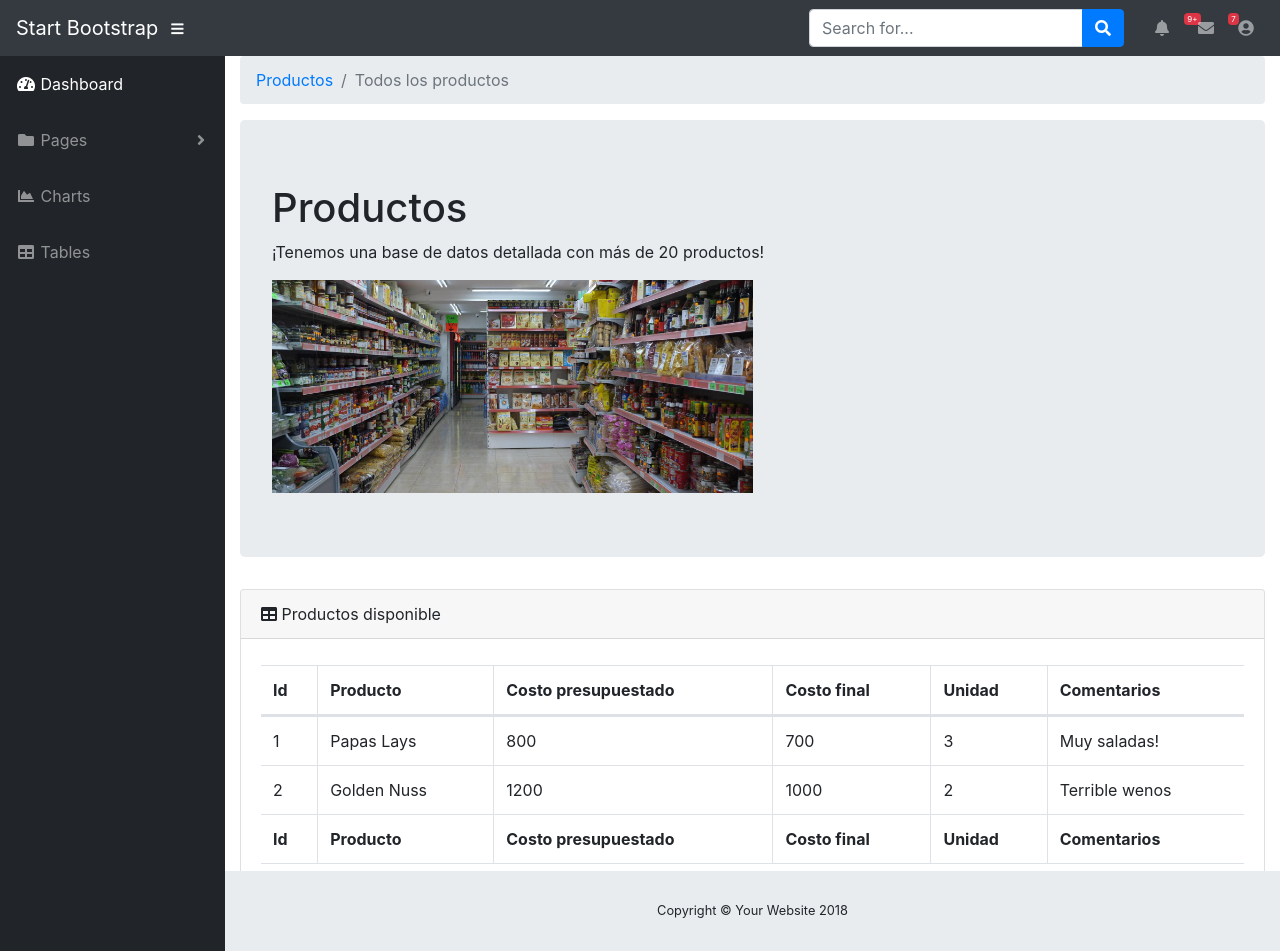
After one commit to Matiasruizr/superMarkerList, a Django app: page /producto/productos/ in a window 1280 px wide. The commit adds this page. Run offline with Django 3.2, Linux system fonts and the light colour scheme; some libraries are stand-ins or nearby versions.

Commit message:
Productos vista, aun no hay migraciones

```diff
--- /dev/null
+++ b/superMarkerList/producto/urls.py
@@ -0,0 +1,7 @@
+from django.contrib import admin
+from django.urls import path
+from producto import views as vistasProducto
+
+urlpatterns = [
+    path('productos/', vistasProducto.inicio),
+]
--- a/superMarkerList/producto/views.py
+++ b/superMarkerList/producto/views.py
@@ -1,3 +1,5 @@
 from django.shortcuts import render
 
 # Create your views here.
+def inicio(request):
+    return render(request,  'productos/inicio.html', {})
--- a/superMarkerList/superMarkerList/urls.py
+++ b/superMarkerList/superMarkerList/urls.py
@@ -14,10 +14,12 @@ Including another URLconf
     2. Add a URL to urlpatterns:  path('blog/', include('blog.urls'))
 """
 from django.contrib import admin
-from django.urls import path
+from django.urls import path, include
 from superMarkerList import views
 
 urlpatterns = [
+     # Todas las url de productos
+    path('producto/', include('producto.urls')),
     path('admin/', admin.site.urls),
     path('', views.inicio ),
 ]
--- a/superMarkerList/templates/base.html
+++ b/superMarkerList/templates/base.html
@@ -88,6 +88,43 @@
       </ul>
 
     </nav>
+      <div id="wrapper">
+
+      <!-- Sidebar -->
+      <ul class="sidebar navbar-nav">
+        <li class="nav-item active">
+          <a class="nav-link" href="index.html">
+            <i class="fas fa-fw fa-tachometer-alt"></i>
+            <span>Dashboard</span>
+          </a>
+        </li>
+        <li class="nav-item dropdown">
+          <a class="nav-link dropdown-toggle" href="#" id="pagesDropdown" role="button" data-toggle="dropdown" aria-haspopup="true" aria-expanded="false">
+            <i class="fas fa-fw fa-folder"></i>
+            <span>Pages</span>
+          </a>
+          <div class="dropdown-menu" aria-labelledby="pagesDropdown">
+            <h6 class="dropdown-header">Login Screens:</h6>
+            <a class="dropdown-item" href="login.html">Login</a>
+            <a class="dropdown-item" href="register.html">Register</a>
+            <a class="dropdown-item" href="forgot-password.html">Forgot Password</a>
+            <div class="dropdown-divider"></div>
+            <h6 class="dropdown-header">Other Pages:</h6>
+            <a class="dropdown-item" href="404.html">404 Page</a>
+            <a class="dropdown-item" href="blank.html">Blank Page</a>
+          </div>
+        </li>
+        <li class="nav-item">
+          <a class="nav-link" href="charts.html">
+            <i class="fas fa-fw fa-chart-area"></i>
+            <span>Charts</span></a>
+        </li>
+        <li class="nav-item">
+          <a class="nav-link" href="tables.html">
+            <i class="fas fa-fw fa-table"></i>
+            <span>Tables</span></a>
+        </li>
+      </ul>
     {% block container %}
 
 
--- /dev/null
+++ b/superMarkerList/templates/productos/inicio.html
@@ -0,0 +1,122 @@
+{% extends "base.html" %}
+
+{% block container %}
+{% load static %}
+
+
+        <div class="container-fluid">
+
+          <!-- Breadcrumbs-->
+          <ol class="breadcrumb">
+            <li class="breadcrumb-item">
+              <a href="#">Productos</a>
+            </li>
+            <li class="breadcrumb-item active">Todos los productos</li>
+          </ol>
+            <div class="jumbotron">
+                <h1>Productos</h1>
+                <p>¡Tenemos una base de datos detallada con más de 20 productos!</p>
+                <img src="{% static 'img/supermercado.jpg' %}" style="width:50%"/>
+
+            </div>
+
+
+
+          <!-- DataTables Example -->
+          <div class="card mb-3">
+            <div class="card-header">
+              <i class="fas fa-table"></i>
+              Productos disponible</div>
+            <div class="card-body">
+              <div class="table-responsive">
+                <table class="table table-bordered" id="dataTable" width="100%" cellspacing="0">
+                  <thead>
+                    <tr>
+                      <th>Id</th>
+                      <th>Producto</th>
+                      <th>Costo presupuestado</th>
+                      <th>Costo final</th>
+                      <th>Unidad</th>
+                      <th>Comentarios</th>
+                    </tr>
+                  </thead>
+                  <tfoot>
+                    <tr>
+                      <th>Id</th>
+                      <th>Producto</th>
+                      <th>Costo presupuestado</th>
+                      <th>Costo final</th>
+                      <th>Unidad</th>
+                      <th>Comentarios</th>
+                    </tr>
+                  </tfoot>
+                  <tbody>
+                    <tr>
+                      <td>1</td>
+                      <td>Papas Lays</td>
+                      <td>800</td>
+                      <td>700</td>
+                      <td>3</td>
+                      <td>Muy saladas!</td>
+                    </tr>
+                    <tr>
+                    <tr>
+                      <td>2</td>
+                      <td>Golden Nuss</td>
+                      <td>1200</td>
+                      <td>1000</td>
+                      <td>2</td>
+                      <td>Terrible wenos</td>
+                    </tr>
+
+
+
+                  </tbody>
+                </table>
+              </div>
+            </div>
+            <div class="card-footer small text-muted">Updated yesterday at 11:59 PM</div>
+          </div>
+
+        </div>
+        <!-- /.container-fluid -->
+
+        <!-- Sticky Footer -->
+        <footer class="sticky-footer">
+          <div class="container my-auto">
+            <div class="copyright text-center my-auto">
+              <span>Copyright © Your Website 2018</span>
+            </div>
+          </div>
+        </footer>
+
+      </div>
+      <!-- /.content-wrapper -->
+
+    </div>
+    <!-- /#wrapper -->
+
+    <!-- Scroll to Top Button-->
+    <a class="scroll-to-top rounded" href="#page-top">
+      <i class="fas fa-angle-up"></i>
+    </a>
+
+    <!-- Logout Modal-->
+    <div class="modal fade" id="logoutModal" tabindex="-1" role="dialog" aria-labelledby="exampleModalLabel" aria-hidden="true">
+      <div class="modal-dialog" role="document">
+        <div class="modal-content">
+          <div class="modal-header">
+            <h5 class="modal-title" id="exampleModalLabel">Ready to Leave?</h5>
+            <button class="close" type="button" data-dismiss="modal" aria-label="Close">
+              <span aria-hidden="true">×</span>
+            </button>
+          </div>
+          <div class="modal-body">Select "Logout" below if you are ready to end your current session.</div>
+          <div class="modal-footer">
+            <button class="btn btn-secondary" type="button" data-dismiss="modal">Cancel</button>
+            <a class="btn btn-primary" href="login.html">Logout</a>
+          </div>
+        </div>
+      </div>
+    </div>
+{% endblock %}
```
Also changed, not shown: superMarkerList/templates/index.html (+1 -37 lines), superMarkerList/static/img/supermercado.jpg (added).
